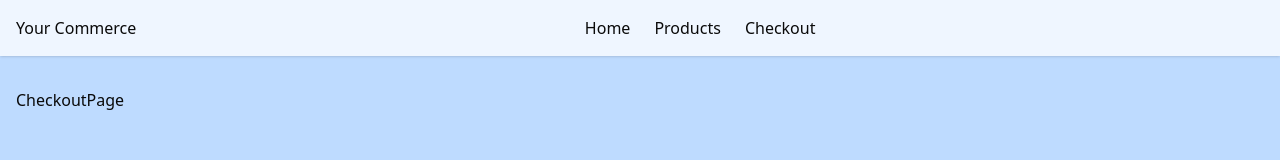
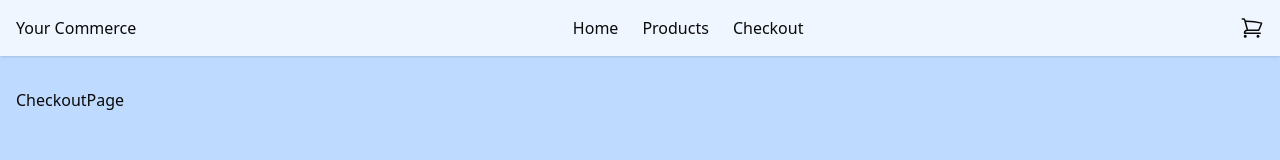
Before and after one commit to timorust/ecommerce, a Next.js app: page /checkout in a window 1280 px wide. Shown: the top 160 px of the page. Built offline with nearby package versions, Linux system fonts and the light colour scheme.

Commit message:
cartCount

```diff
--- a/components/Navbar.tsx
+++ b/components/Navbar.tsx
@@ -1,7 +1,14 @@
+"use client";
+
+import { useCartStore } from "@/store/cart-store";
+import { ShoppingCartIcon } from "@heroicons/react/24/outline";
 import Link from "next/link";
-import React from "react";
 
 export default function Navbar() {
+  const { items } = useCartStore();
+
+  const cartCount = items.reduce((acc, item) => acc + item.quantity, 0);
+
   return (
     <nav className="sticky top-0 z-50 bg-blue-50 shadow">
       <div className="container mx-auto flex items-center justify-between px-4 py-4">
@@ -17,7 +24,16 @@ export default function Navbar() {
             Checkout
           </Link>
         </div>
-        <div className="flex items-center space-x-4"></div>
+        <div className="flex items-center space-x-4">
+          <Link href="/checkout" className="relative">
+            <ShoppingCartIcon className="w-6 h-6" />
+            {cartCount > 0 && (
+              <span className="absolute -top-2 -right-2 bg-red-500 text-white text-xs rounded-full w-4 h-4 flex items-center justify-center">
+                {cartCount}
+              </span>
+            )}
+          </Link>
+        </div>
       </div>
     </nav>
   );
--- a/package.json
+++ b/package.json
@@ -9,6 +9,7 @@
     "lint": "eslint"
   },
   "dependencies": {
+    "@heroicons/react": "^2.2.0",
     "@radix-ui/react-slot": "^1.2.4",
     "class-variance-authority": "^0.7.1",
     "clsx": "^2.1.1",
```
Also changed, not shown: 1 other file (tests, documents, lock files or other folders).
